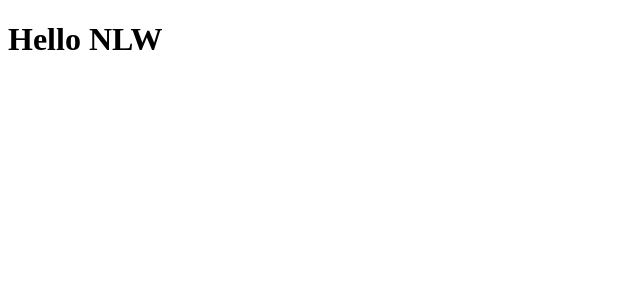
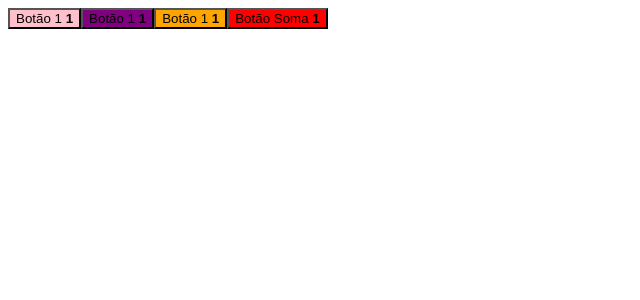
Before and after one commit to JonatasDuarte/move.it, a React (Create React App) app: page / in a window 1280 px wide. Shown: the top 300 px of the page, without its empty margins (0-640 px from the left). Built offline with nearby package versions, Linux system fonts and the light colour scheme.

Commit message:
Iniciando projeto Moveit |Testando alguns conceitos

```diff
--- a/src/App.tsx
+++ b/src/App.tsx
@@ -1,6 +1,22 @@
+import { Button } from './components/Button'
+
 function App() {
+
   return (
-    <h1>Hello NLW</h1>
+    <div>
+      <Button color="pink">
+        Botão 1
+      </Button>
+      <Button color="purple">
+        Botão 1
+      </Button>
+      <Button color="orange">
+        Botão 1
+      </Button>
+      <Button color="red">
+        Botão Soma
+      </Button>
+    </div>
   );
 }
 
--- /dev/null
+++ b/src/components/Button.tsx
@@ -0,0 +1,24 @@
+import { useState } from 'react';
+
+interface ButtonProps {
+  color: string;
+  children: string;
+}
+
+export function Button(props: ButtonProps) {
+  const [counter, setCounter] = useState(1)
+
+  function increment() {
+    setCounter(counter + 1);
+  }
+
+  return(
+    <button
+      type="button"
+      style={{ backgroundColor: props.color}}
+      onClick={increment}
+    >
+      {props.children} <strong>{counter}</strong>
+    </button>
+  );
+}
```
